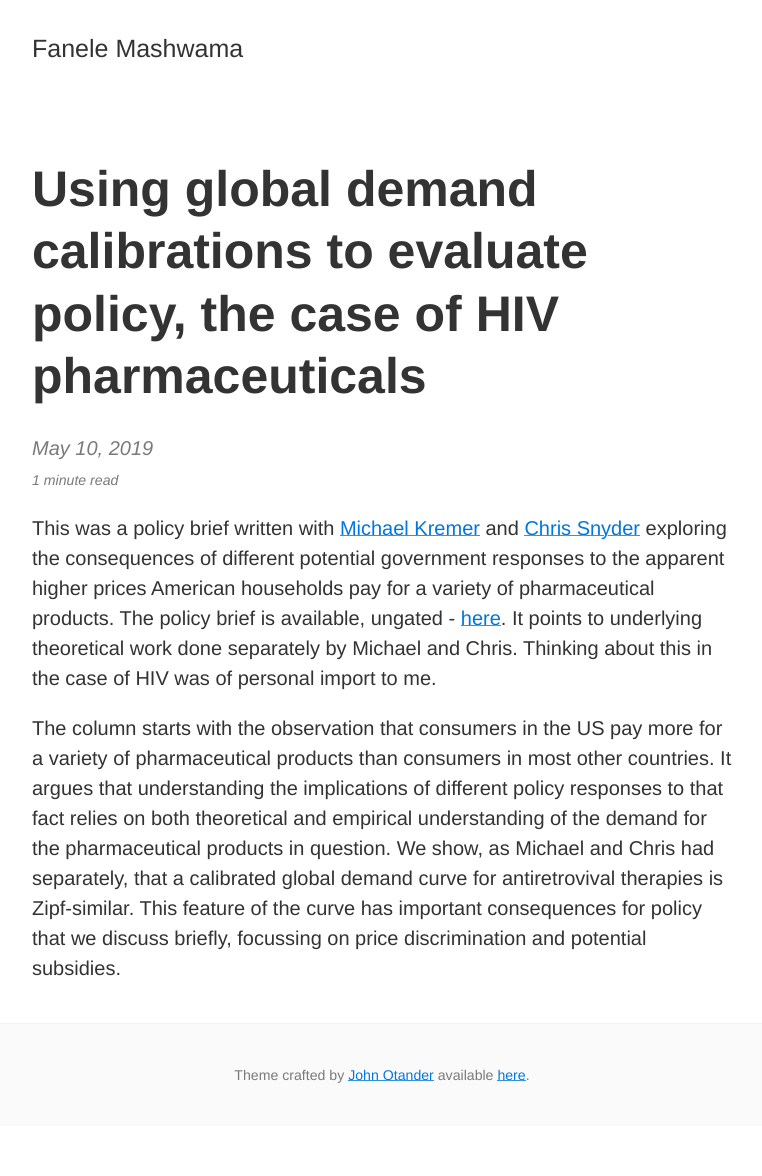
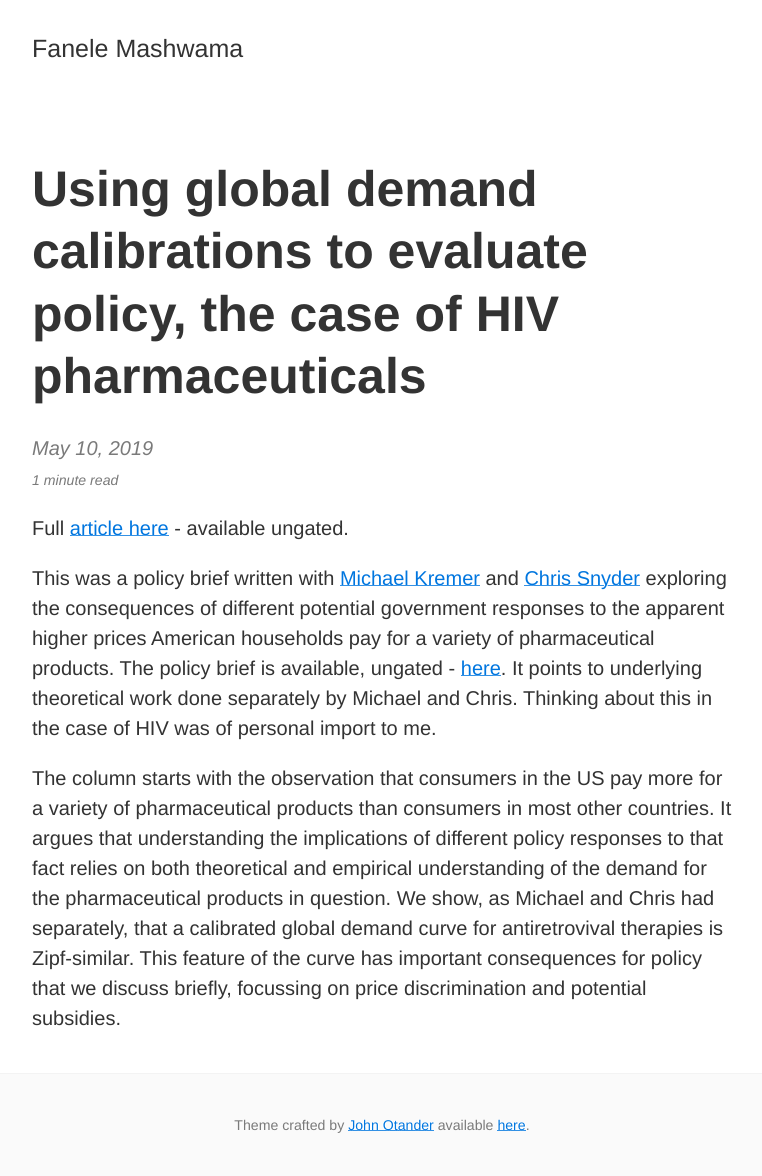
Before and after one commit to fmashwama/fmashwama.github.io, a Jekyll site: the page built from posts/2019-05-10-VaccinesZipfs.md, in a window 1280 px wide. Shown: the whole page, without its empty margins (258-1020 px from the left). Built offline with Jekyll 4.4.1, drawn with Linux system fonts in a browser that asks for light colours; before the commit the page ends 1126 px from its top, so only the background shows below that.

Commit message:
Update 2019-05-10-VaccinesZipfs.md

```diff
--- a/posts/2019-05-10-VaccinesZipfs.md
+++ b/posts/2019-05-10-VaccinesZipfs.md
@@ -6,6 +6,8 @@
 categories:
 ---
 
+Full [article here](https://voxeu.org/article/using-global-demand-calibrations-evaluate-policy) - available ungated.
+
 This was a policy brief written with [Michael Kremer](https://scholar.harvard.edu/kremer/biocv) and [Chris Snyder](https://www.dartmouth.edu/~csnyder/) exploring the consequences of different potential government responses to the apparent higher prices American households pay for a variety of pharmaceutical products. The policy brief is available, ungated - [here](https://voxeu.org/article/using-global-demand-calibrations-evaluate-policy). It points to underlying theoretical work done separately by Michael and Chris. Thinking about this in the case of HIV was of personal import to me.
 
 The column starts with the observation that consumers in the US pay more for a variety of pharmaceutical products than consumers in most other countries. It argues that understanding the implications of different policy responses to that fact relies on both theoretical and empirical understanding of the demand for the pharmaceutical products in question. We show, as Michael and Chris had separately, that a calibrated global demand curve for antiretrovival therapies is Zipf-similar. This feature of the curve has important consequences for policy that we discuss briefly, focussing on price discrimination and potential subsidies.
```
